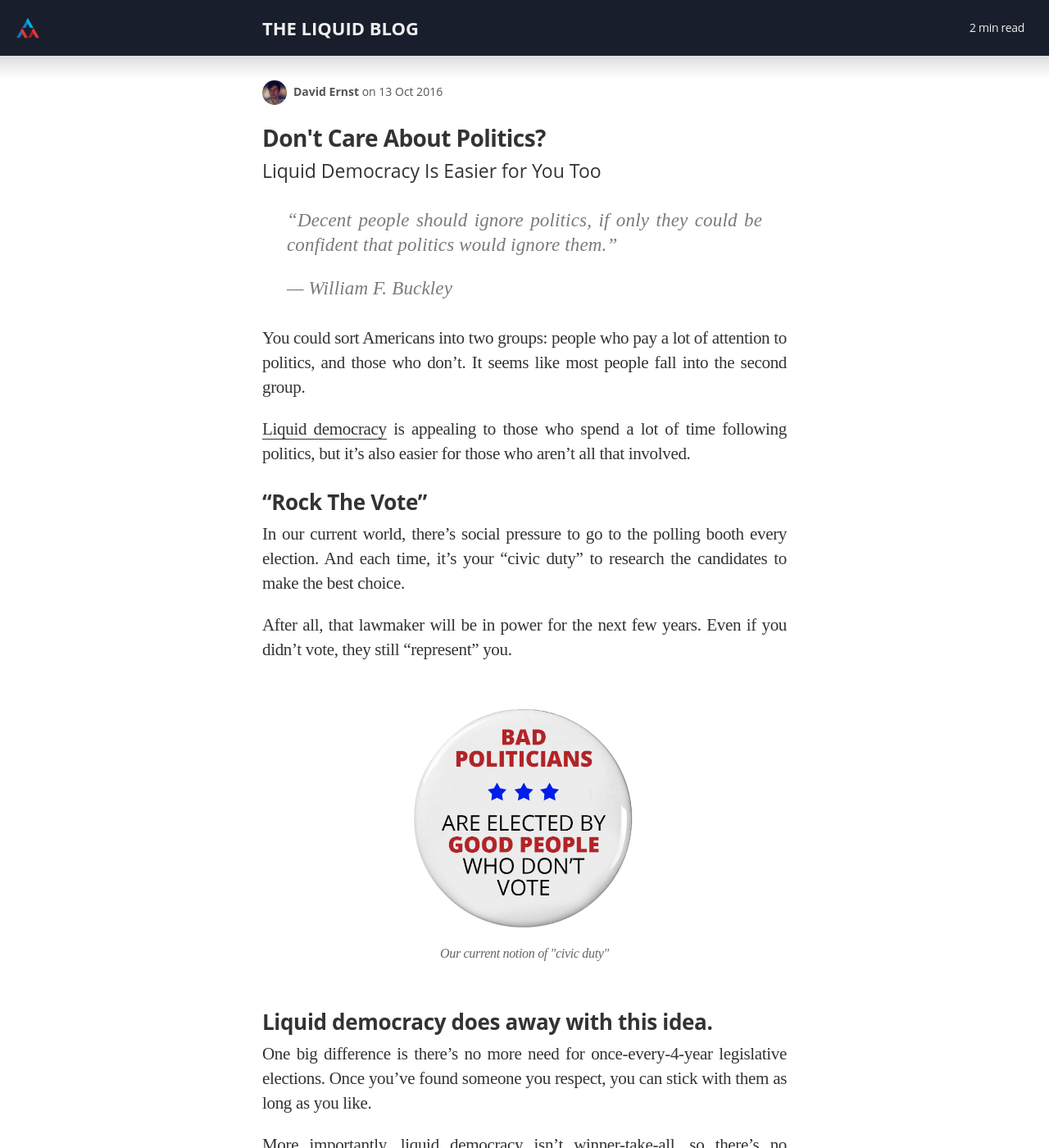
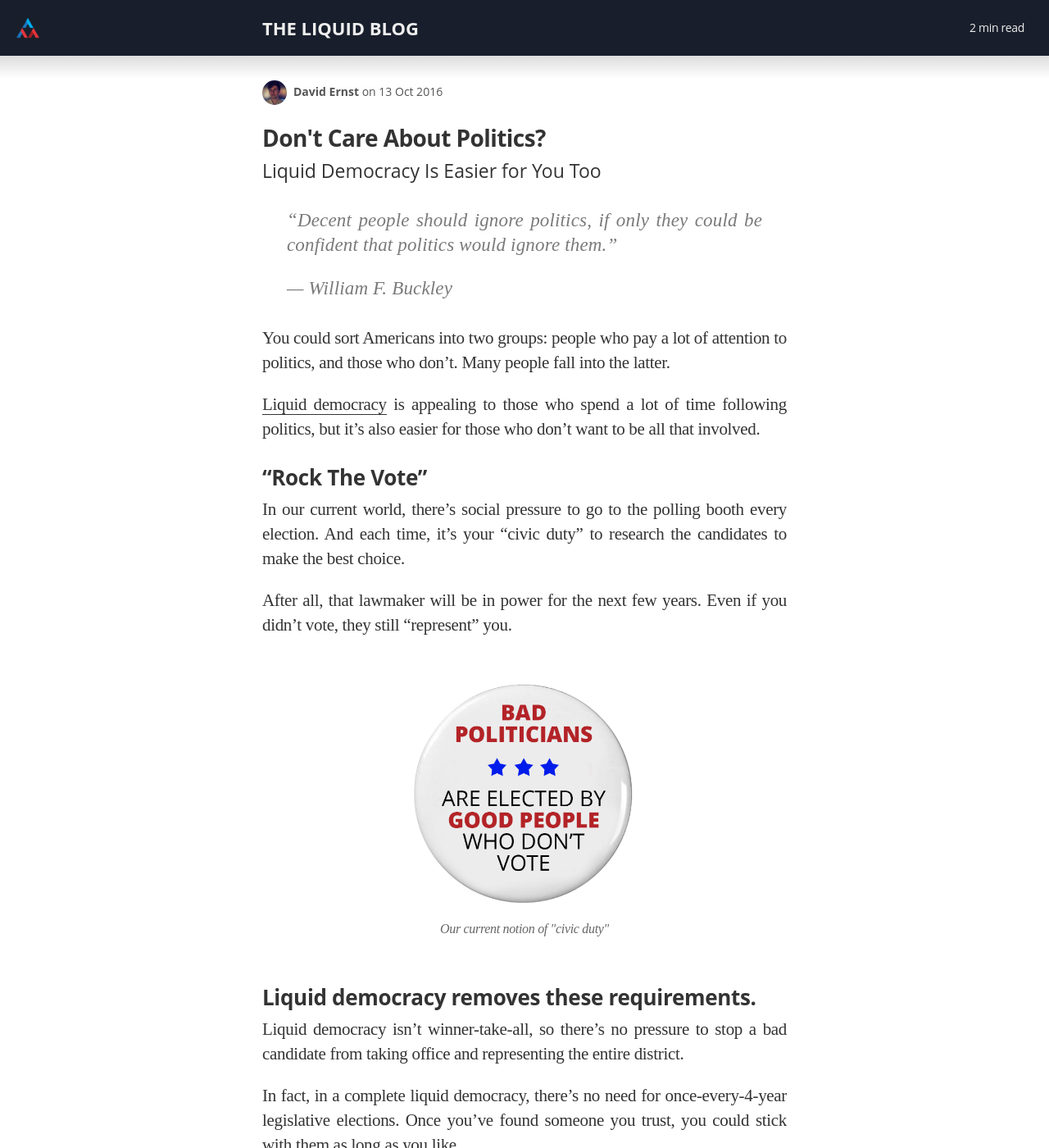
Before and after one commit to voteliquid/blog, a Jekyll site: the page built from _posts/2016-10-13-dont-care-about-politics.md, in a window 1280 px wide and 1400 px high. Shown: the whole window at 82% size. Built offline with Jekyll 4.4.1, drawn with Linux system fonts in a browser that asks for light colours; nearby versions of some CDN libraries; some web fonts are replaced; some of the changed text lies outside the part shown.

Commit message:
Clean up 'Don't Care About Politics?'

```diff
--- a/_posts/2016-10-13-dont-care-about-politics.md
+++ b/_posts/2016-10-13-dont-care-about-politics.md
@@ -11,9 +11,9 @@
 >
 > — William F. Buckley
 
-You could sort Americans into two groups: people who pay a lot of attention to politics, and those who don't. It seems like most people fall into the second group.
+You could sort Americans into two groups: people who pay a lot of attention to politics, and those who don't. Many people fall into the latter.
 
-[Liquid democracy](/2016/09/21/what-is-liquid-democracy/) is appealing to those who spend a lot of time following politics, but it's also easier for those who aren't all that involved.
+[Liquid democracy](/2016/09/21/what-is-liquid-democracy/) is appealing to those who spend a lot of time following politics, but it's also easier for those who don't want to be all that involved.
 
 ### "Rock The Vote"
 
@@ -23,12 +23,12 @@
 
 <img src="/assets/article_images/2016-10-13-dont-care-about-politics/bad-politicians-elected-by-not-voting.png" alt="Our current notion of &quot;civic duty&quot;" width="300" />
 
-### Liquid democracy does away with this idea.
+### Liquid democracy removes these requirements.
 
-One big difference is there's no more need for once-every-4-year legislative elections. Once you've found someone you respect, you can stick with them as long as you like.
+Liquid democracy isn't winner-take-all, so there's no pressure to stop a bad candidate from taking office and representing the entire district.
 
-More importantly, liquid democracy isn't winner-take-all, so there's no pressure to stop a bad candidate from taking office and representing the entire district.
+In fact, in a complete liquid democracy, there's no need for once-every-4-year legislative elections. Once you've found someone you trust, you could stick with them as long as you like.
 
-And lastly, you don't have to leave your home to get involved. You can take part in your liquid democracy online or from your phone.
+And, when you do want to be involved, you don't even have to leave your home. You could vote right from your phone or a computer.
 
-This all adds up to make a more convenient democracy than what we have today.
+We can create a better political process, and still make it easier for the busiest among us.
```
